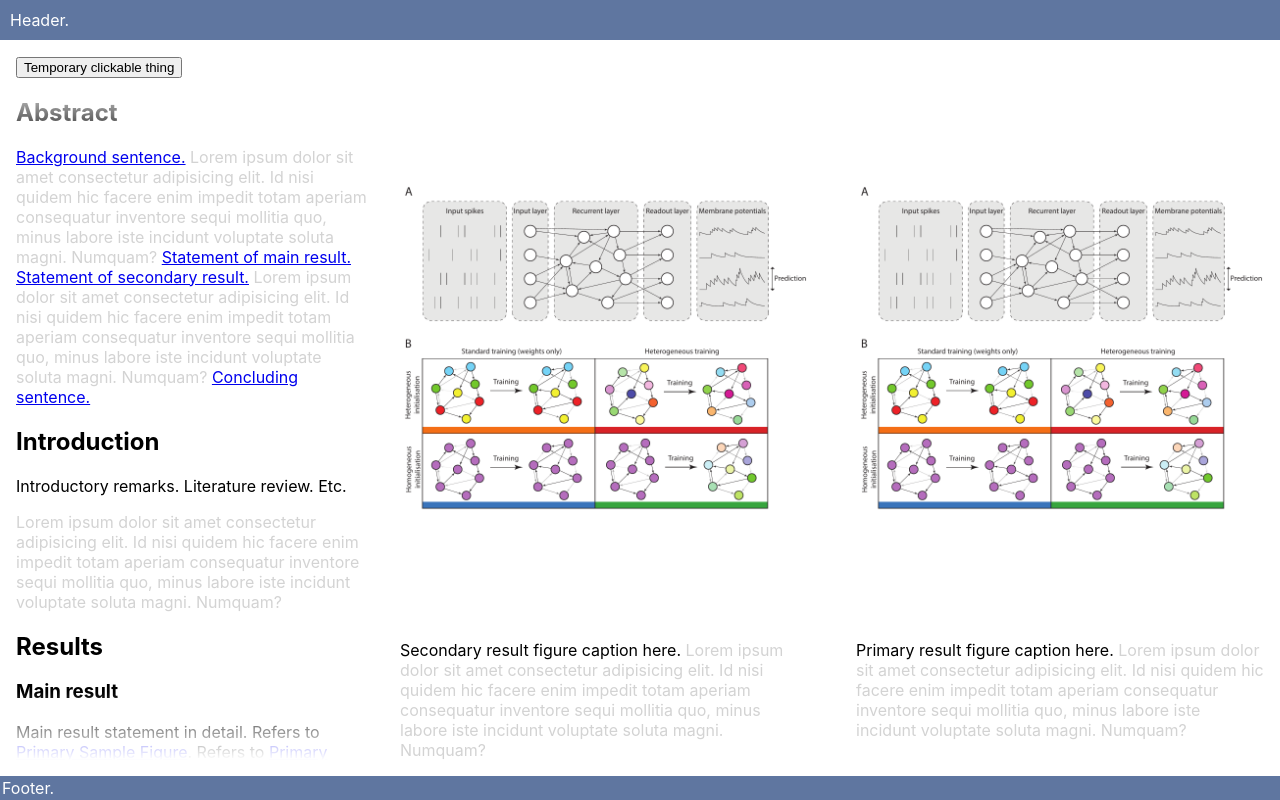
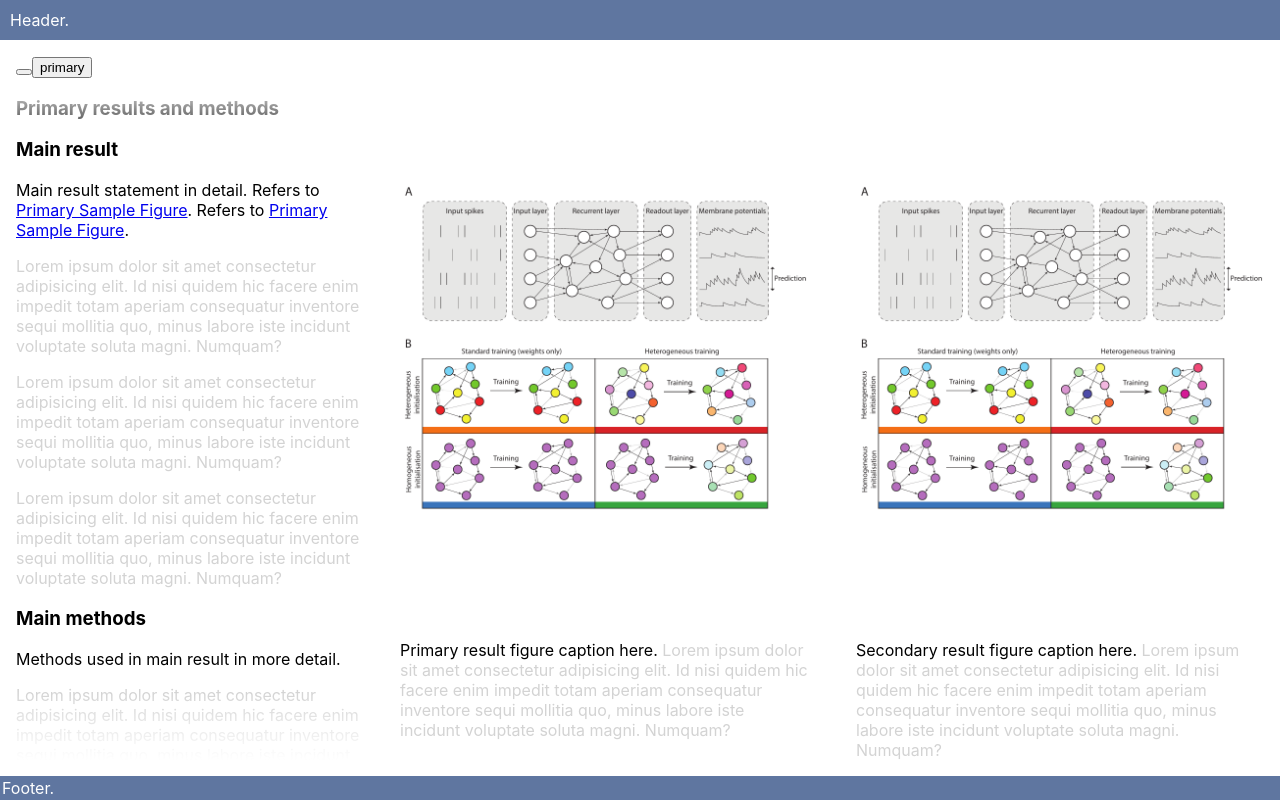
Before and after one commit to thesamovar/notpaper-ideas, a React (Create React App) app: page / in a window 1280 px wide. Built offline with nearby package versions, Linux system fonts and the light colour scheme.

Commit message:
substitution working, need to add observers to substituted element and enable navigation

```diff
--- a/public/index.html
+++ b/public/index.html
@@ -69,7 +69,7 @@
         <header>
           <h2>Results</h2>
         </header>
-        <section id="result-primary">
+        <section id="results-primary">
           <header>
             <h3>Main result</h3>
           </header>
@@ -87,7 +87,7 @@
           <p class="lorem">Lorem ipsum dolor sit amet consectetur adipisicing elit. Id nisi quidem hic facere enim impedit totam aperiam consequatur inventore sequi mollitia quo, minus labore iste incidunt voluptate soluta magni. Numquam?</p>
           <p class="lorem">Lorem ipsum dolor sit amet consectetur adipisicing elit. Id nisi quidem hic facere enim impedit totam aperiam consequatur inventore sequi mollitia quo, minus labore iste incidunt voluptate soluta magni. Numquam?</p>
         </section>
-        <section id="result-secondary">
+        <section id="results-secondary">
           <header>
             <h3>Secondary result</h3>
           </header>
--- a/src/App.js
+++ b/src/App.js
@@ -16,20 +16,21 @@ class App extends react.Component {
       elem.style.display = 'none';
     });
     // create a component for the main text flow (so that we don't need to recreate it when it re-renders)
-    function toggleFC(e) {
-      const c = document.getElementById('FlowableColumn');
-      c.hidden = !c.hidden;
-    }
-    this.flow_column = (
-      <div id="FlowColumn" className="Column">
-        <div className="FlowableHeader">
-          <button onClick={toggleFC}>Temporary clickable thing</button>
-        </div>
-        <Flow>
-          <div dangerouslySetInnerHTML={{ __html: sec_main.innerHTML }} />
-        </Flow>
-      </div>
-      );
+    // function toggleFC(e) {
+    //   const c = document.getElementById('FlowableColumn');
+    //   c.hidden = !c.hidden;
+    // }
+    this.flow_column = <Flow main={sec_main}/>
+    // this.flow_column = (
+    //   <div id="FlowColumn" className="Column">
+    //     <div className="FlowableHeader">
+    //       <button onClick={toggleFC}>Temporary clickable thing</button>
+    //     </div>
+    //     <Flow>
+    //       <div dangerouslySetInnerHTML={{ __html: sec_main.innerHTML }} />
+    //     </Flow>
+    //   </div>
+    //   );
       // state
       this.state = { related: [] };
       this.hasRelated = new Set(); // explanation in observeRelated below
--- a/src/components/Flow.js
+++ b/src/components/Flow.js
@@ -3,13 +3,36 @@ import react from "react";
 class Flow extends react.Component {
     constructor(props) {
         super(props);
-        this.state = {isVisible: true};
+        this.state = {visible_sections: ['', 'primary']};
+        this.sections = {'': <div dangerouslySetInnerHTML={{ __html: props.main.innerHTML }} />,
+                        'primary': this.buildSection('primary')};
+    }
+    buildSection(sec) {
+        const sec_html = document.getElementById(sec).innerHTML;
+        let tempdiv = document.createElement('div');
+        tempdiv.innerHTML = sec_html;
+        tempdiv.querySelectorAll('.notpaper-include').forEach(elem=>{
+            console.log(elem.getAttribute('href'));
+            const target = document.querySelector(elem.getAttribute('href'));
+            console.log(target);
+            elem.outerHTML = target.innerHTML;
+        });
+        return <div dangerouslySetInnerHTML={{__html: tempdiv.innerHTML}}/>;
     }
     render() {
+        const headers = [];
+        this.state.visible_sections.forEach(sec => {
+            headers.push(<button key={'flowbutton-'+sec}>{sec}</button>);
+        });
         return (
+        <div id="FlowColumn" className="Column">
+            <div className="FlowableHeader">
+                {headers}
+            </div>
             <div id="FlowableColumn">
-                { this.state.isVisible ? this.props.children : null }
+                {this.sections[this.state.visible_sections[this.state.visible_sections.length-1]]}
             </div>
+        </div>
         );
     }
 }
```
